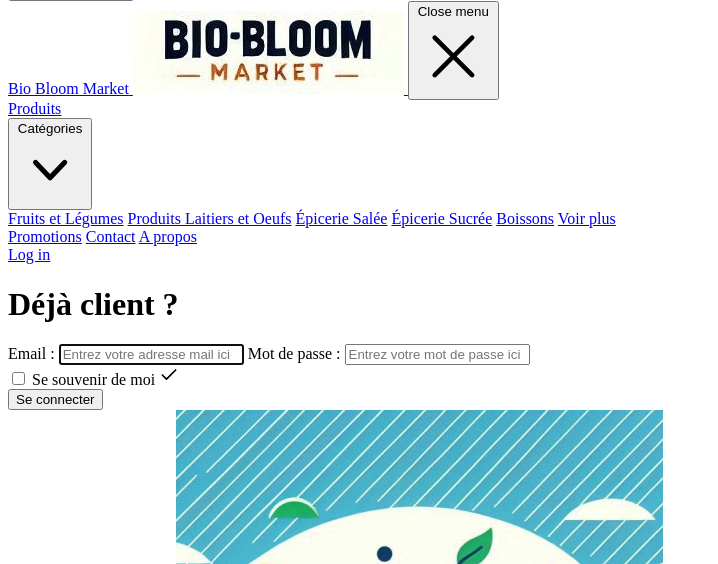
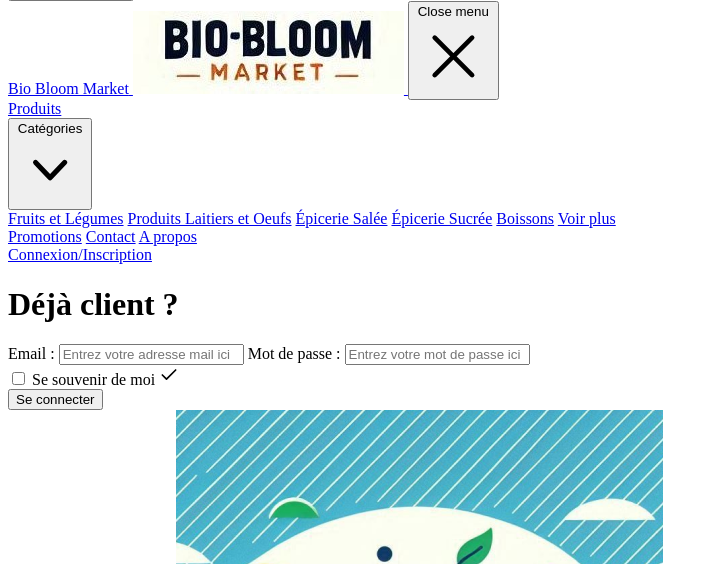
Before and after one commit to lea-nova/bio_bloom_market, a Symfony app: template templates/security/login.html.twig in a window 1280 px wide. Shown: the part 743-1307 px from the top of the page, without its empty margins (0-718 px from the left). Run offline with Twig, Linux system fonts and the light colour scheme; the template is opened without the code that fills it, so the values that code supplies are empty; some libraries are stand-ins or nearby versions.

Commit message:
Modification du style pour les input et les boutons, création de composant CSS

```diff
--- /dev/null
+++ b/assets/styles/components/buttons.css
@@ -0,0 +1,5 @@
+.btn-cta {
+    @apply rounded-md bg-primary-default max-sm:w-full py-2 px-4 text-tertiary-darker text-center text-sm font-semibold;
+}
+
+/* text-center text-sm  font-semi-bold */
--- /dev/null
+++ b/assets/styles/components/input_text.css
@@ -0,0 +1,4 @@
+.input-text {
+    /* Pour le formulaire il faut aussi ajouter dans la classlist : "blur:!outline-none focus:!outline-none" */
+    @apply border-b-2 rounded-t-sm focus-visible:bg-secondary-light focus-visible:border-b-2 focus-visible:border-secondary-dark focus:border-transparent focus:placeholder:bg-secondary-light focus:placeholder:border-none hover:placeholder-shown:bg-secondary-light border-secondary-dark text-sm placeholder-secondary-dark h-8;
+}
--- a/src/Form/RegistrationFormType.php
+++ b/src/Form/RegistrationFormType.php
@@ -63,9 +63,10 @@ class RegistrationFormType extends AbstractType
             ])
             ->add('checkPassword', PasswordType::class, [
                 'mapped' => false, // champs pas lié à une prop de l'entité.
-                'label' => 'Confirmer le mot de passe :',
+                'label' => 'Confirmez le mot de passe :',
                 'attr' => [
-                    'placeholder' => "Confirmer le mot de passe",
+                    'placeholder' => "Confirmez le mot de passe",
+                    'class' => 'text-xs',
                 ]
             ])
             ->add('prenom', TextType::class, [
--- a/tailwind.config.js
+++ b/tailwind.config.js
@@ -16,6 +16,7 @@ module.exports = {
           light: '#81C784',
           dark: '#388E3C',
           accent: '#8E9A52',
+          test: '#53B9CF',
         },
         secondary: {
           default: '#795548',
--- a/templates/_partials/_navbar.html.twig
+++ b/templates/_partials/_navbar.html.twig
@@ -114,7 +114,7 @@
 			<div class="hidden fixed inset-y-0 right-0 z-10 w-full overflow-y-auto bg-white px-6 py-6 sm:max-w-sm sm:ring-1 sm:ring-gray-900/10" id="navbar-right"> <div class="flex items-center justify-between">
 				<a class="" href=" {{path('app_main')}} ">
 					<span class="sr-only">Bio Bloom Market</span>
-					<img class="logo h-10" src="{{asset("images/logo.jpg")}}" alt="logo de BioBloom Market">
+					<img class="logo h-10 mt-0" src="{{asset("images/logo.jpg")}}" alt="logo de BioBloom Market">
 				</a>
 				<button type="button" class="-m-2.5 rounded-md p-2.5 text-gray-700 " id="btn-close">
 					<span class="sr-only">Close menu</span>
@@ -152,7 +152,23 @@
 						<a href="#" class="-mx-3 block rounded-lg px-3 py-2 text-base font-semibold leading-7 text-gray-900 hover:bg-gray-50">A propos</a>
 					</div>
 					<div class="py-6">
-						<a href="#" class="-mx-3 block rounded-lg px-3 py-2.5 text-base font-semibold leading-7 text-gray-900 hover:bg-gray-50">Log in</a>
+						{% if  app.user  %}
+							{# <span class="d-flex flex-row mb-3 justify-content-between d-flex align-items-center"> #}
+
+							<a class="btn-cta" href="{{ path('app_user_show', {'uuid': app.user.uuid}) }}">Mon profil</a>
+
+							{# <a class=" hidden lg:inline  text-tertiary-darker hover:text-primary-default" href="{{path('app_logout')}}">Se déconnecter</a> #}
+							<br>
+							<a
+								class="lg:hidden btn-cta" href="{{path('app_logout')}}">
+								{# <svg xmlns="http://www.w3.org/2000/svg" width="24" height="24" viewbox="0 0 24 24" fill="none" stroke="currentColor" stroke-width="2" stroke-linecap="round" stroke-linejoin="round" class="lucide lucide-log-out"><path d="M9 21H5a2 2 0 0 1-2-2V5a2 2 0 0 1 2-2h4"/><polyline points="16 17 21 12 16 7"/><line x1="21" x2="9" y1="12" y2="12"/></svg> #}
+								Se déconnecter
+							</a>
+
+							{# </span> #}
+						{% else %}
+							<a class="btn-cta" href="{{path('app_login')}}">Connexion/Inscription</a>
+						{% endif %}
 					</div>
 				</div>
 			</div>
--- a/templates/adresse/_form.html.twig
+++ b/templates/adresse/_form.html.twig
@@ -1,4 +1,4 @@
 {{ form_start(form) }}
-    {{ form_widget(form) }}
-    <button class="btn">{{ button_label|default('Save') }}</button>
+{{ form_widget(form, {'attr': {'class': 'input-text'}}) }}
+<button class="btn">{{ button_label|default('Save') }}</button>
 {{ form_end(form) }}
--- a/templates/base.html.twig
+++ b/templates/base.html.twig
@@ -29,7 +29,7 @@
 		</header>
 		<main class=" flex-grow">
 			<div
-				class="">
+				class="w-full">
 				{# Affichage des messages flash #}
 				{% if app.user %}
 					<div class="mb-2">You are logged in as
--- a/templates/security/login.html.twig
+++ b/templates/security/login.html.twig
@@ -4,8 +4,13 @@
 {% block title %}Se connecter | Bio Bloom Market
 {% endblock %}
 
+{% block description %}Connectez-vous à votre compte sur Bio Bloom Market, votre magasin en ligne d'aliments et produits bio. Accédez à vos commandes, suivez vos livraisons et profitez de nos offres exclusives.
+								Si vous n'avez pas de compte il est possible de s'inscrire en cliquant sur le bouton 'Cliquez Ici'
+{% endblock %}
+
 {% block body %}
 	<div class="bg-gradient-to-b from-light-default to-light-muted md:h-100">
+
 		<div class="md:h-dvh flex flex-row max-md:flex-col justify-center items-center">
 			{# {{ render(controller('App\\Controller\\RegistrationController::register')) }} #}
 			{# <div class=" md:h-[90%] lg:h-[90%]  rounded-xl lg:w-4/6 flex max-md:flex-col lg:flex-row  justify-center items-center border-2 border-secondary-muted md:w-4/6  mt-5 mb- lg:shadow-bottom "> #}
@@ -17,31 +22,33 @@
 
 				<h1 class="text-5xl mb-12">Déjà client ?</h1>
 				<label for="inputEmail">Email :</label>
-				<input class="rounded bg-secondary-light border-2 border-secondary-accent form-control text-sm placeholder-secondary-dark h-8" type="email" value="{{ last_username }}" name="email" id="inputEmail" placeholder="Entrez votre adresse mail ici" autocomplete="email" required autofocus>
-				<label for="inputPassword">Mot de passe :</label>
-				<input class="rounded bg-secondary-light border-2 border-secondary-accent form-control text-sm placeholder-secondary-dark h-8" type="password" name="password" id="inputPassword" placeholder="Entrez votre mot de passe ici" autocomplete="current-password" required>
+				<input class="input-text blur:!outline-none focus:!outline-none" type="email" value="{{ last_username }}" name="email" id="inputEmail" placeholder="Entrez votre adresse mail ici" autocomplete="email" required>
+
+				<label for="inputPassword">
+					Mot de passe :</label>
+				<input class="border-b-2 rounded-t-sm  focus-visible:bg-secondary-light focus-visible:border-b-2 focus-visible:border-secondary-dark  focus:border-transparent blur:!outline-none focus:!outline-none focus:placeholder:bg-secondary-light focus:placeholder:border-none hover:placeholder-shown:bg-secondary-light border-secondary-dark form-control text-sm placeholder-secondary-dark h-8" type="password" name="password" id="inputPassword" placeholder="Entrez votre mot de passe ici" autocomplete="current-password" required>
 
 				<input type="hidden" name="_csrf_token" value="{{ csrf_token('authenticate') }}">
 
 				<div class="checkbox mb-3 relative inline-block ">
-					<input class="relative peer appearance-none shrink-0 h-5 w-5 border-2   checked:bg-secondary-dark checked:border- rounded-md border-secondary-dark mt-1 " type="checkbox" name="_remember_me">
-					<label>
+					<label for="_remember-me">
+						<input class="relative peer appearance-none shrink-0 h-5 w-5 border-2   checked:bg-secondary-dark checked:border- rounded-md border-secondary-dark mt-1 " type="checkbox" name="_remember_me" id="remerber-me">
 						Se souvenir de moi
 					</label>
 					<svg xmlns="http://www.w3.org/2000/svg" width="20" height="20" viewbox="0 0 24 24" fill="none" stroke="currentColor" stroke-width="2" stroke-linecap="round" stroke-linejoin="round" class="lucide lucide-check hidden absolute top-1 left-0 text-white  peer-checked:block pointer-events-none  "><path d="M20 6 9 17l-5-5"/></svg>
 				</div>
 
-				<button class="rounded-md bg-primary-default max-sm:w-full py-2 px-4 text-center text-sm text-tertiary-darker font-semi-bold" type="submit">
+				<button class="btn-cta" type="submit">
 					Se connecter
 				</button>
 			</form>
 			<div class="    flex flex-col justify-center items-center   ">
-				<small class=" flex flex-row border-2 rounded-md border-primary-default h-7 text-center lg:text-end text-xs text-tertiary-darker w-4/6 place-content-center place-items-center mb-5">
+				<small class=" flex flex-row border-2 rounded-md border-primary-default h-12 text-center lg:text-end text-xs text-tertiary-darker w-4/6 place-content-center place-items-center mb-5">
 					<span>Pas encore inscrit ?
-						<a class="font-semibold bg-primary-default rounded-sm text-center text-xs text-tertiary-darker items-end  place-self-center lg:place-self-end " href="{{path('app_register')}}">Cliquez ici</a>
+						<a class="btn-cta" href="{{path('app_register')}}">Cliquez ici</a>
 					</span>
 				</small>
-				<img class="rounded-2xl md:object-contain  md:w-4/6 max-sm:mt-8 " src=" {{asset('images/border-login-1.png')}} " alt=" cagettes de fruits et de légumes."></div>
+				<img class="rounded-2xl md:object-contain  md:w-4/6 max-sm:mt-8 " src=" {{asset('images/border-login-1.png')}} " alt="image numérique pour représenter le slogan de la marque."></div>
 			{# </div> #}
 		</div>
 
--- a/templates/user/new.html.twig
+++ b/templates/user/new.html.twig
@@ -8,5 +8,5 @@
 
 	{{ include('user/_form.html.twig') }}
 
-	<a href="{{ path('app_user_index') }}">back to list</a>
+	<a href="{{ path('app_user_index') }}" class="btn-cta">back to list</a>
 {% endblock %}
--- a/templates/user/show.html.twig
+++ b/templates/user/show.html.twig
@@ -70,7 +70,7 @@
 	{% endif %}
 
 	{# Remettre le <a> qui est dans Brouillon #}
-	<a href="{{ path('app_user_adresses', {'uuid': user.uuid}) }}">Gérer vos adresses</a>
+	<a href="{{ path('app_user_adresses', {'uuid': user.uuid}) }}" class="btn-cta">Gérer vos adresses</a>
 
 	<h3>Vous souhaitez modifier vos informations personnelles ?
 	</h3>
```
Also changed, not shown: assets/styles/app.css (+15 -0 lines), templates/adresse/edit.html.twig (+6 -5 lines), templates/main/index.html.twig (+9 -4 lines), templates/registration/register.html.twig (+29 -27 lines), templates/user/edit.html.twig (+6 -3 lines), templates/user/index.html.twig (+5 -5 lines), templates/user_adresse/show_adresses.html.twig (+5 -5 lines). Lines whose indentation alone changed are shown as unchanged.
